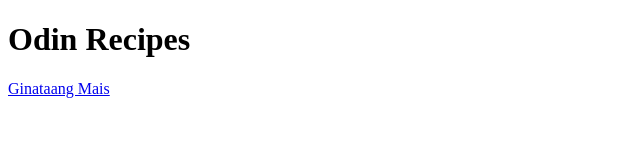
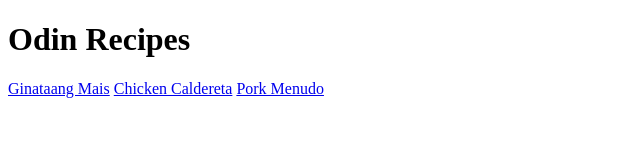
Before and after one commit to xLalice/odin-recipes, a plain HTML site: page index.html in a window 1280 px wide. Shown: the whole page, without its empty margins (0-640 px from the left). Drawn offline with Linux system fonts and the light colour scheme.

Commit message:
Update index.html to reflect new recipes

```diff
--- a/index.html
+++ b/index.html
@@ -9,5 +9,7 @@
 <body>
     <h1>Odin Recipes</h1>
     <a href="recipes/ginataang_mais.html">Ginataang Mais</a>
+    <a href="recipes/chicken_caldereta.html">Chicken Caldereta</a>
+    <a href="recipes/pork_menudo.html">Pork Menudo</a>
 </body>
 </html>
```
